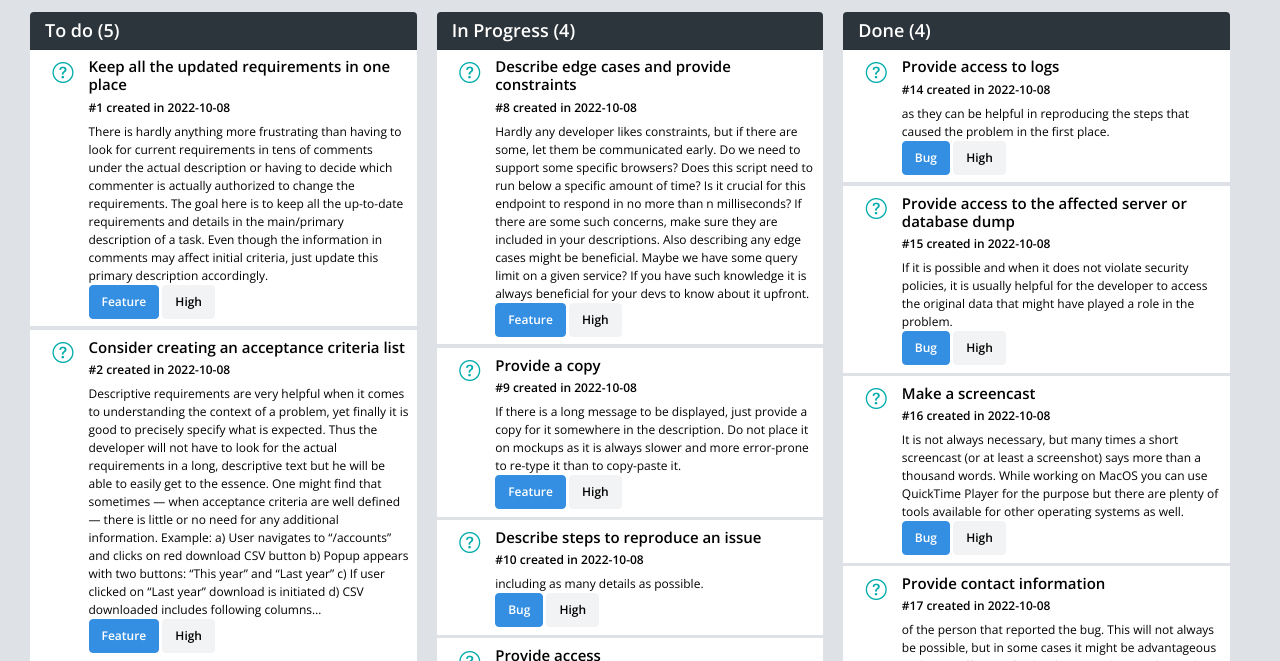
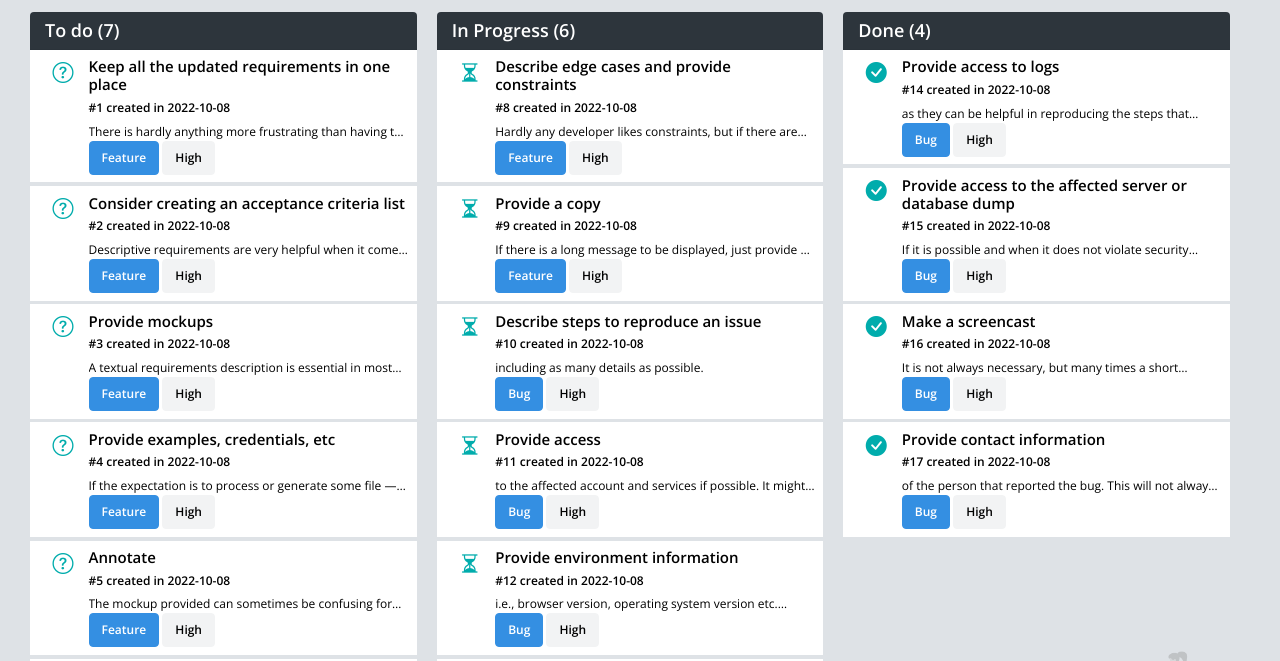
Before and after one commit to anasmoundir/scrum-board, a plain HTML site: page index.html in a window 1280 px wide. Shown: the part 89-750 px from the top of the page. Drawn offline with nearby package versions, Linux system fonts and the light colour scheme.

Commit message:
part finnished

```diff
--- a/assets/css/style.css
+++ b/assets/css/style.css
@@ -8,3 +8,12 @@
     background-size: 360px;
     background-position: right bottom;
 }
+
+.description
+{
+    display: -webkit-box;
+    -webkit-line-clamp: 1;
+    -webkit-box-orient: vertical;
+    overflow: hidden;
+    text-overflow: ellipsis;
+}
--- a/assets/js/app.js
+++ b/assets/js/app.js
@@ -2,36 +2,43 @@
  * In this file app.js you will find all CRUD functions name.
  *
  */
-var index;
 //the form that accept the creation and display of the tasks
 var divButton = document.getElementById("to-do-tasks");
+var countToDo = document.getElementById("to-do-tasks-count");
 var inprogresse = document.getElementById("in-progress-tasks");
+var countInProgress = document.getElementById("in-progress-tasks-count");
 var donetasks = document.getElementById("done-tasks");
-var array = [];
-
-//this function is for the creation of
-function editTask(id) {}
-
+var countDoneTasks = document.getElementById("done-tasks-count");
 //the function that shows all tasks
 function showAllTasks() {
   //first of thing make all inputs empty
-
   divButton.innerHTML = "";
   inprogresse.innerHTML = "";
   donetasks.innerHTML = "";
-
+  var count = 0;
+  var count1 = 0;
+  var count2 = 0;
   //second thing we go trought a loop
   for (var i = 0; i < tasks.length; i++) {
     //index = tasks[i].length;
+    var a = document.getElementById("icone");
+    if (tasks[i].status === "In Progress") {
+      iconStr = "bi bi-hourglass-split fs-3 text-success";
+    } else if (tasks[i].status === "To Do") {
+      iconStr = "bi bi-question-circle fs-3 text-success";
+    } else if (tasks[i].status === "Done") {
+      iconStr = "bi bi-check-circle-fill fs-3 text-success";
+    }
+
     let button = `<button   data-bs-target="#exampleModal2"  data-bs-toggle="modal" class=" p-2 w-100 d-flex border-0  bg-white mb-1" onclick="getId(${i})" >
     <div class="px-3">
-        <i class="bi bi-question-circle fs-3 text-success  "></i>
+        <i class="${iconStr}" id="icone"></i>
     </div>
     <div class="text-start">
         <div class="h5">${tasks[i].title}</div>
         <div class="text-start">
             <div class="h6">#${i + 1} created in ${tasks[i].date}</div>
-            <div class="" title="">${tasks[i].description}</div>
+            <div class="description" title="${tasks[i].description}">${tasks[i].description}</div>
         </div>
         <div class="text-start">
             <span class="btn btn-primary">${tasks[i].type}</span>
@@ -41,15 +48,30 @@ function showAllTasks() {
 </button>`;
 
     if (tasks[i].status === "In Progress") {
+      iconStr = "bi bi-hourglass-split fs-3 text-success";
       inprogresse.innerHTML += button;
+      count1 += 1;
     } else if (tasks[i].status === "To Do") {
       divButton.innerHTML += button;
+      iconStr = "bi bi-question-circle fs-3 text-success";
+      count += 1;
     } else if (tasks[i].status === "Done") {
       donetasks.innerHTML += button;
+      iconStr = "bi bi-check-circle-fill fs-3 text-success";
+      count2 += 1;
     }
+    countToDo.innerText = count;
+    countInProgress.innerText = count1;
+    countDoneTasks.innerText = count2;
   }
+  document.getElementById("text-title").value = "";
+  document.getElementById("flexRadioDefault1").checked = false;
+  document.getElementById("flexRadioDefault2").value = false;
+  document.getElementById("form-select1").value = "";
+  document.getElementById("time").value = "";
+  document.getElementById("description").value = "";
+  document.getElementById("form-select2").value = "";
 }
-
 function saveTask() {
   // Recuperer task attributes a partir les champs input
   var exampleFormControlInput1 = document.getElementById("text-title");
@@ -73,10 +95,10 @@ function saveTask() {
   tasks.push(task);
   // refresh tasks
   showAllTasks();
-  console.log(tasks);
 }
-
+//get the informations from the array and show it to data.
 function getId(i) {
+  document.getElementById("id").hidden = true;
   document.getElementById("id").value = i;
   document.getElementById("text-title2").value = tasks[i].title;
   document.getElementById("form-select1.1").value = tasks[i].priority;
@@ -89,12 +111,13 @@ function getId(i) {
   return i;
 }
 
+//delete a task
 function DeleteTasks() {
   let id = document.getElementById("id").value;
   tasks.splice(id, 1);
   showAllTasks();
 }
-
+//update date
 function updateTasks() {
   let id = document.getElementById("id").value;
   tasks[id].title = document.getElementById("text-title2").value;
@@ -102,7 +125,7 @@ function updateTasks() {
   tasks[id].status = document.getElementById("form-select2.1").value;
   tasks[id].date = document.getElementById("time1").value;
   tasks[id].description = document.getElementById("description1").value;
-
-  console.log(tasks);
+  var radioBoxe1 = document.getElementById("flexRadioDefault1-1");
+  radioBoxe1.checked == true ? (tasks[id].type = "Feature") : (tasks[id].type = "Bug");
   showAllTasks();
 }
--- a/index.html
+++ b/index.html
@@ -45,7 +45,7 @@
 				<div class="col-lg-4 col-md-6 col-sm-12" >
 					<div id="to-do-div" class="">
 						<div class="">
-							<h4 class="text-white bg-dark  w-100 card-header">To do (<span id="to-do-tasks-count">5</span>)</h4>
+							<h4 class="text-white bg-dark  w-100 card-header">To do (<span id="to-do-tasks-count"></span>)</h4>
 						</div>
 						<div class="" id="to-do-tasks">
 							<!-- TO DO TASKS HERE -->
@@ -55,7 +55,7 @@
 				<div class="col-lg-4 col-md-6 col-sm-12">
 					<div class=" ">
 						<div class="">
-							<h4 class="text-white bg-dark card-header">In Progress (<span id="in-progress-tasks-count">4</span>)</h4>
+							<h4 class="text-white bg-dark card-header">In Progress (<span id="in-progress-tasks-count"></span>)</h4>
 
 						</div>
 						<div class="" id="in-progress-tasks">
@@ -66,7 +66,7 @@
 				<div class="col-lg-4 col-md-6 col-sm-12">
 					<div class="">
 						<div class="">
-							<h4 class="text-white bg-dark card-header">Done (<span id="done-tasks-count">4</span>)</h4>
+							<h4 class="text-white bg-dark card-header">Done (<span id="done-tasks-count"></span>)</h4>
 						</div>
 						<div class="  " id="done-tasks">
 							<!-- DONE TASKS HERE -->
@@ -157,7 +157,7 @@
 			</div>
 			<div class="modal-body">
 				<div class="mb-3">
-					<label for="exampleFormControlInput1" class="form-label" >id</label>
+					<label for="exampleFormControlInput1" class="form-label" ></label>
 					<input type="text" class="form-control" id="id" readonly>
 				  </div>
 				<div class="mb-3">
```
